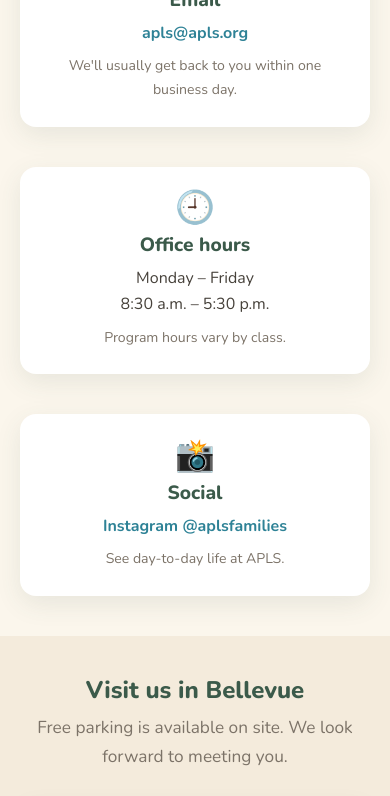
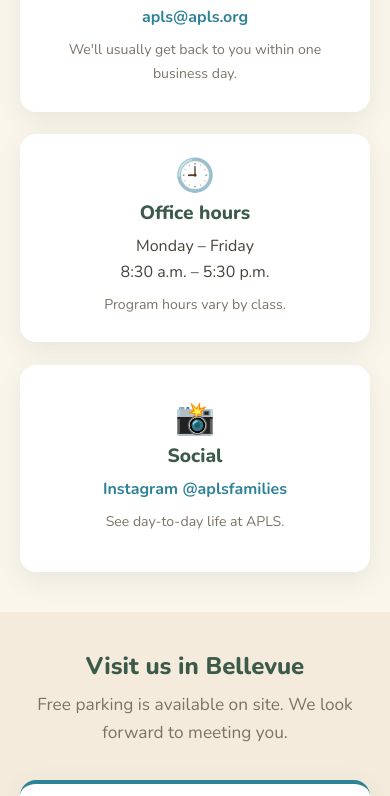
Before and after one commit to parryying/apls-website, a plain HTML site: page contact.html in a window 390 px wide. Shown: the part 752-1548 px from the top of the page. Drawn offline with nearby package versions, Linux system fonts and the light colour scheme.

Commit message:
Fix contact card heights (remove conflicting legacy .contact-grid rules)

```diff
--- a/css/styles.css
+++ b/css/styles.css
@@ -262,8 +262,8 @@ a.program h3 { color: var(--navy); }
 .cal-table .cal-month { background: var(--peach); color: var(--navy); text-align: left; font-size: .82rem; text-transform: uppercase; letter-spacing: .04em; padding: .5rem .8rem; }
 
 /* ---------- Contact page ---------- */
-.contact-grid { display: grid; grid-template-columns: repeat(4, 1fr); gap: 1.4rem; }
-.contact-card { background: var(--white); border-radius: var(--radius); box-shadow: var(--shadow); padding: 1.6rem 1.4rem; text-align: center; }
+.contact-grid { display: grid; grid-template-columns: repeat(4, 1fr); gap: 1.4rem; align-items: stretch; grid-auto-rows: 1fr; }
+.contact-card { background: var(--white); border-radius: var(--radius); box-shadow: var(--shadow); padding: 1.6rem 1.4rem; text-align: center; display: flex; flex-direction: column; align-items: center; justify-content: center; }
 .contact-icon { font-size: 2rem; line-height: 1; display: block; margin: 0 0 .6rem; }
 .contact-card h3 { margin: 0 0 .5rem; color: var(--navy); }
 .contact-card p { margin: 0 0 .5rem; }
@@ -319,8 +319,7 @@ a.program h3 { color: var(--navy); }
 .cta-actions { display: flex; flex-direction: column; gap: .8rem; min-width: 240px; }
 .cta-actions .btn { width: 100%; text-align: center; }
 
-/* ---------- Contact ---------- */
-.contact-grid { display: grid; grid-template-columns: 1fr 1fr; gap: 2.5rem; align-items: start; }
+/* ---------- Contact form (legacy) ---------- */
 .contact-list { list-style: none; padding: 0; margin: 0; }
 .contact-list li { padding: .5rem 0; border-bottom: 1px solid #e2e8f0; }
 .contact-form-wrap { background: var(--white); border-radius: var(--radius); padding: 1.8rem; box-shadow: var(--shadow); }
@@ -363,7 +362,7 @@ a.program h3 { color: var(--navy); }
   .stats-inner { grid-template-columns: repeat(2, 1fr); }
   .hero-inner { grid-template-columns: 1fr; }
   .hero-image { order: -1; }
-  .quotes, .contact-grid, .footer-inner { grid-template-columns: 1fr; }
+  .quotes, .footer-inner { grid-template-columns: 1fr; }
 
   /* mobile nav */
   .nav-toggle-label { display: flex; flex-direction: column; gap: 5px; cursor: pointer; padding: 8px; }
```
